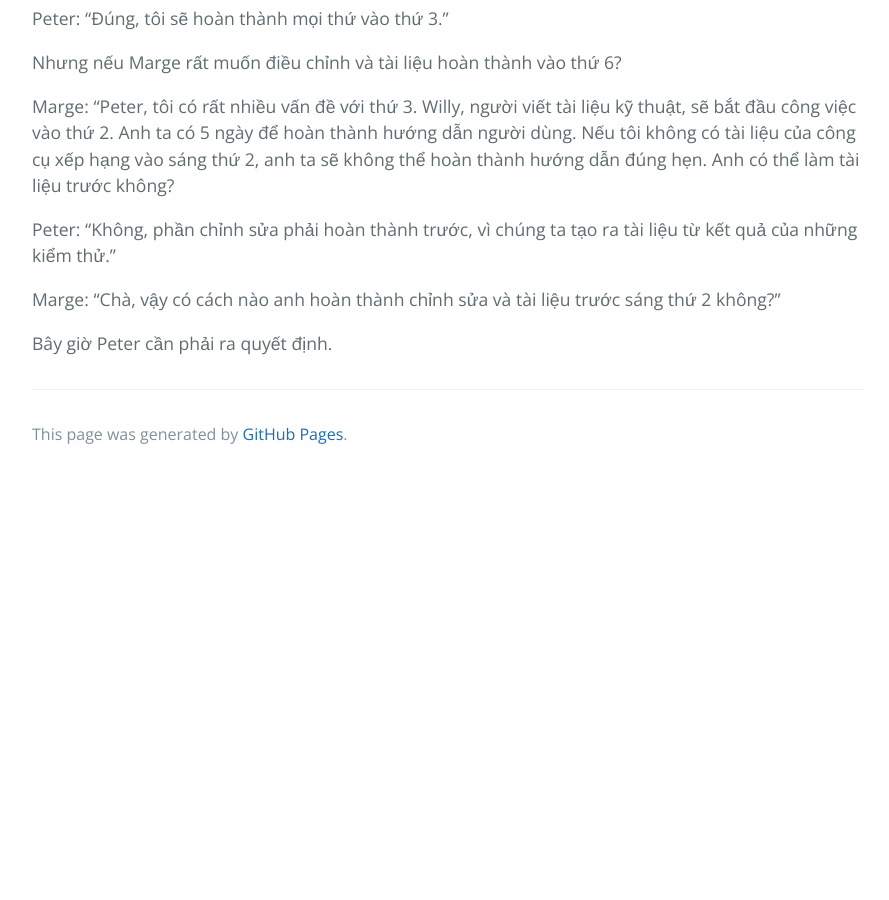
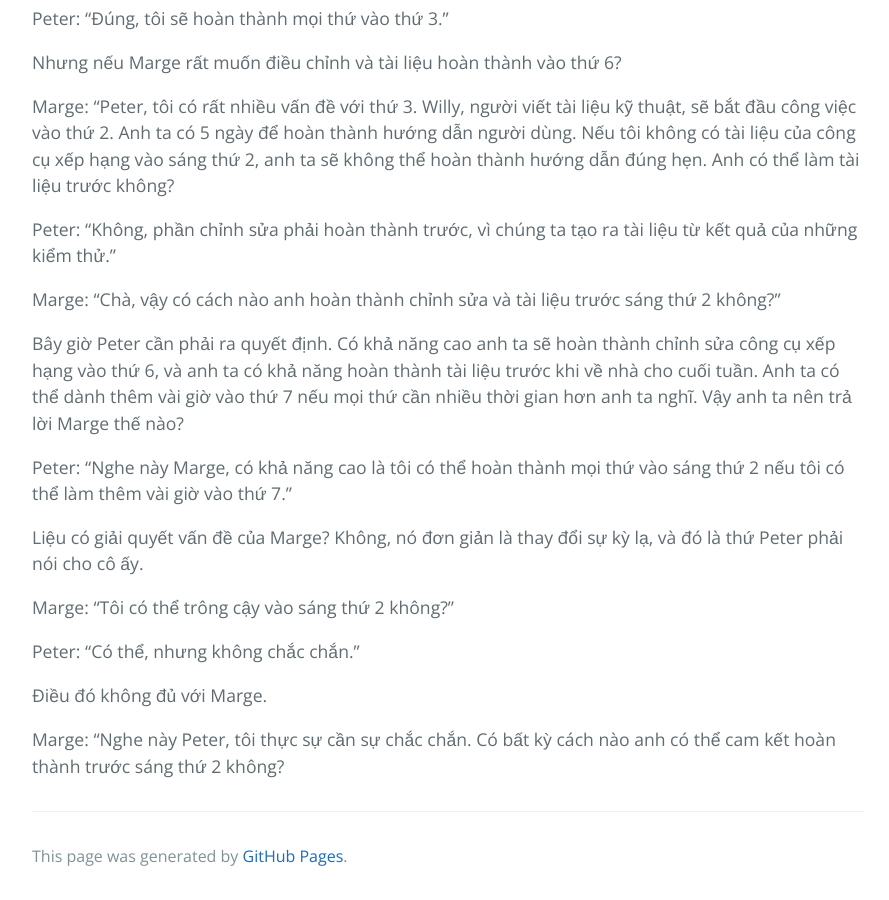
Before and after one commit to HaiBV/haibv.github.io, a Jekyll site: the page built from clean-coder/chapter-3-saying-yes.md, in a window 1280 px wide and 900 px high, scrolled down 7244 px. Shown: the whole window, without its empty margins (192-1081 px from the left). Built offline with Jekyll 4.4.1, drawn with Linux system fonts in a browser that asks for light colours; our own code applies the rules of GitHub Pages for plain Markdown files; before the commit the page ends 7722 px from its top, so only the background shows below that.

Commit message:
Book - The Clean Coder - Chapter 3 - Saying Yes

```diff
--- a/clean-coder/chapter-3-saying-yes.md
+++ b/clean-coder/chapter-3-saying-yes.md
@@ -187,4 +187,16 @@ Peter: "Không, phần chỉnh sửa phải hoàn thành trước, vì chúng ta
 
 Marge: "Chà, vậy có cách nào anh hoàn thành chỉnh sửa và tài liệu trước sáng thứ 2 không?"
 
-Bây giờ Peter cần phải ra quyết định.
+Bây giờ Peter cần phải ra quyết định. Có khả năng cao anh ta sẽ hoàn thành chỉnh sửa công cụ xếp hạng vào thứ 6, và anh ta có khả năng hoàn thành tài liệu trước khi về nhà cho cuối tuần. Anh ta có thể dành thêm vài giờ vào thứ 7 nếu mọi thứ cần nhiều thời gian hơn anh ta nghĩ. Vậy anh ta nên trả lời Marge thế nào?
+
+Peter: "Nghe này Marge, có khả năng cao là tôi có thể hoàn thành mọi thứ vào sáng thứ 2 nếu tôi có thể làm thêm vài giờ vào thứ 7."
+
+Liệu có giải quyết vấn đề của Marge? Không, nó đơn giản là thay đổi sự kỳ lạ, và đó là thứ Peter phải nói cho cô ấy.
+
+Marge: "Tôi có thể trông cậy vào sáng thứ 2 không?"
+
+Peter: "Có thể, nhưng không chắc chắn."
+
+Điều đó không đủ với Marge.
+
+Marge: "Nghe này Peter, tôi thực sự cần sự chắc chắn. Có bất kỳ cách nào anh có thể cam kết hoàn thành trước sáng thứ 2 không?
```
